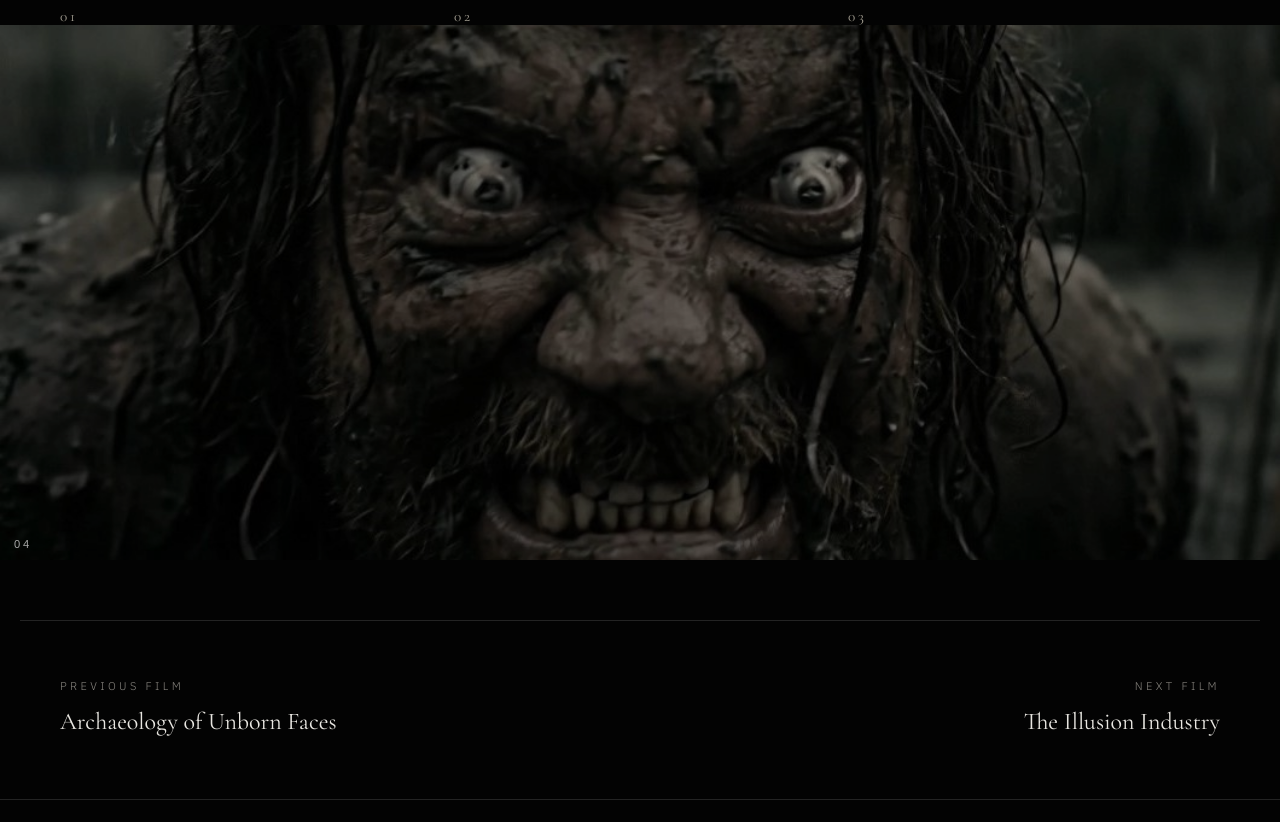
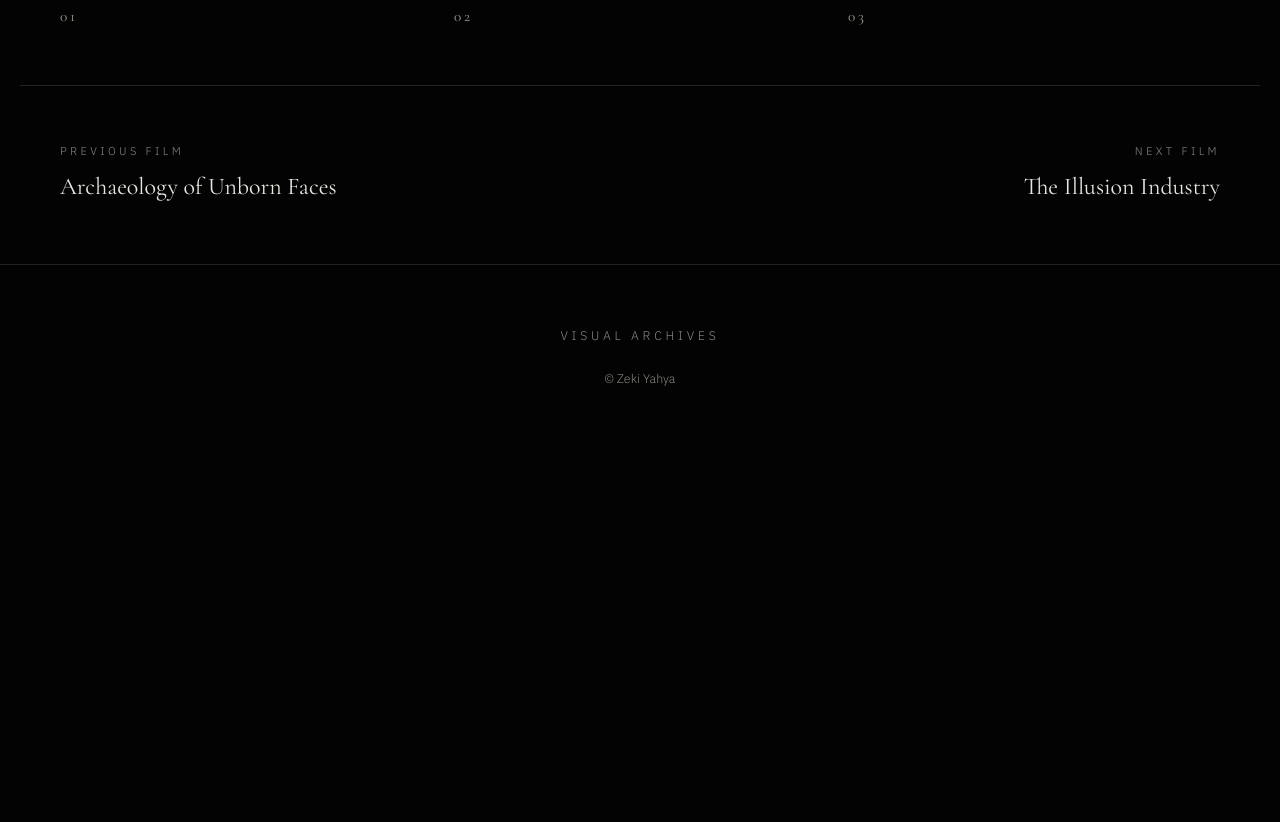
Before and after one commit to zekiyahya/zekiyahya.github.io, a plain HTML site: page films/the-great-city/index.html in a window 1280 px wide. Shown: the part 1971-2793 px from the top of the page. After the commit the page ends 2424 px from the top, so only its background shows below. Drawn offline with nearby package versions, Linux system fonts and the light colour scheme.

Commit message:
Update index.html

```diff
--- a/films/the-great-city/index.html
+++ b/films/the-great-city/index.html
@@ -398,7 +398,6 @@
     <button class="still" data-n="01" aria-label="Open still 1"><img src="https://zekiyahya.github.io/The_Great_City_still.jpg" alt="The Great City, still 1" loading="lazy" onerror="this.parentNode.remove()"></button>
     <button class="still" data-n="02" aria-label="Open still 2"><img src="https://zekiyahya.github.io/still-great-city.jpg" alt="The Great City, still 2" loading="lazy" onerror="this.parentNode.remove()"></button>
     <button class="still" data-n="03" aria-label="Open still 3"><img src="https://zekiyahya.github.io/still-great-city1.jpg" alt="The Great City, still 3" loading="lazy" onerror="this.parentNode.remove()"></button></div>
-    <button class="still" data-n="04" aria-label="Open still 4"><img src="https://zekiyahya.github.io/still-great-city2.jpg" alt="The Great City, still 4" loading="lazy" onerror="this.parentNode.remove()"></button></div>
 </section>
 
 <!-- ===== PREVIOUS / NEXT ===== -->
```
